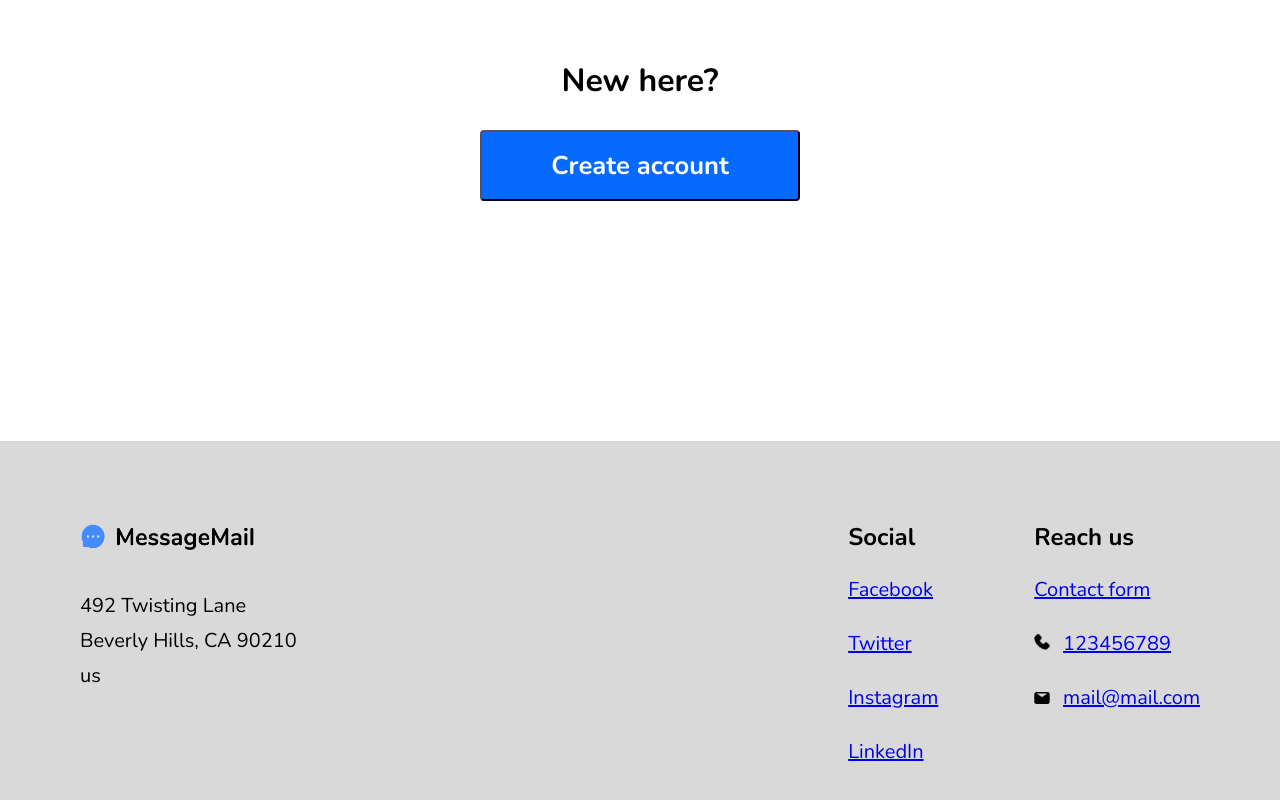
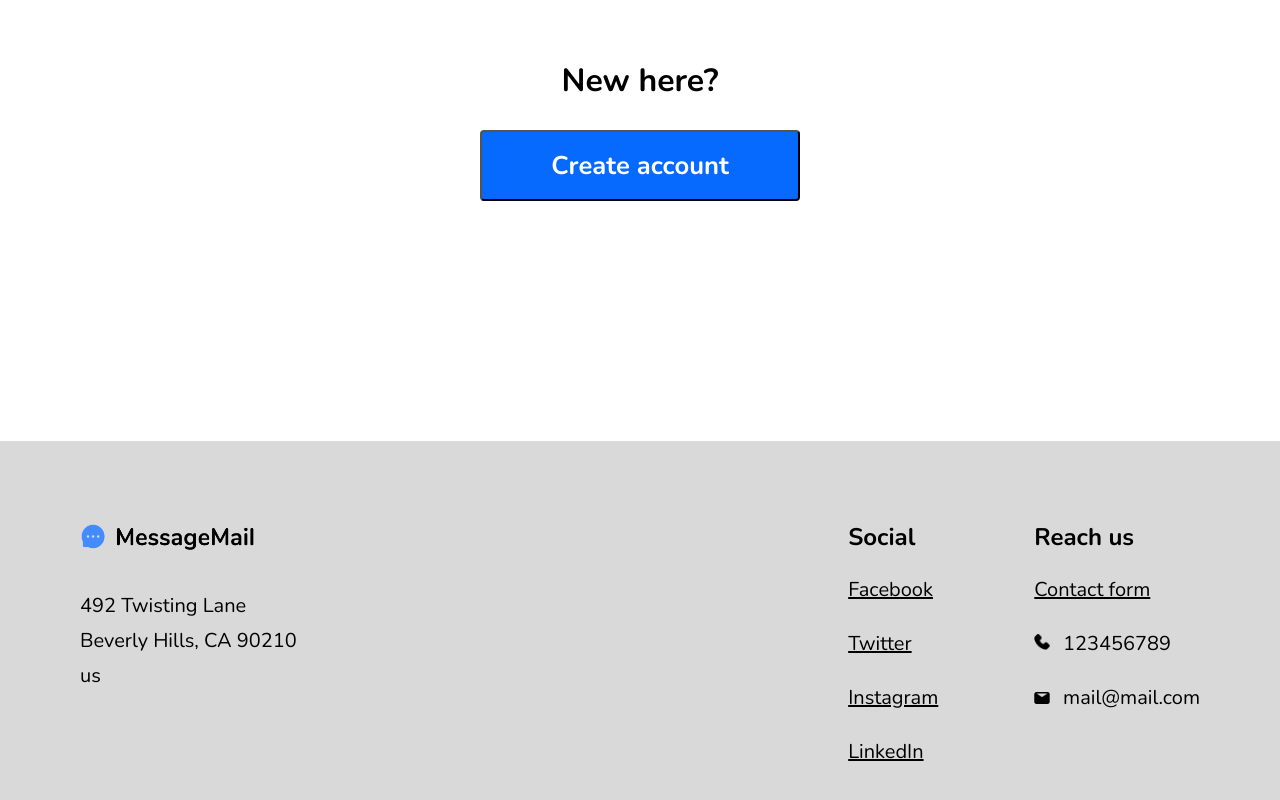
Before and after one commit to VitaliaSvirskaja/messagemail, a React (Vite) app: page /login in a window 1280 px wide. Shown: the part 1066-1866 px from the top of the page. Built offline with nearby package versions, Linux system fonts and the light colour scheme.

Commit message:
Refactored anchor tags to inherit the font color

```diff
--- a/src/components/shared/footer.module.css
+++ b/src/components/shared/Footer.module.css
@@ -75,3 +75,7 @@ p {
   line-height: 54px;
   margin-left: 0.8rem;
 }
+
+a {
+  color: inherit;
+}
--- a/src/components/shared/Footer.tsx
+++ b/src/components/shared/Footer.tsx
@@ -1,4 +1,4 @@
-import styles from "./footer.module.css";
+import styles from "./Footer.module.css";
 import logo from "../../assets/logo.png";
 import telephone from "../../assets/telephone.png";
 import mail from "../../assets/mail.png";
@@ -50,13 +50,21 @@ export const Footer = (props: Props) => {
               alt="Telephone-Icon"
               className={styles.telephone}
             />
-            <a href="src/components/shared/Footer" className={styles.contact}>
+            <a
+              href="src/components/shared/Footer"
+              className={styles.contact}
+              style={{ textDecoration: "none" }}
+            >
               123456789
             </a>
           </div>
           <div>
             <img src={mail} alt="Mail-Icon" className={styles.mail} />
-            <a href="src/components/shared/Footer" className={styles.contact}>
+            <a
+              href="src/components/shared/Footer"
+              className={styles.contact}
+              style={{ textDecoration: "none" }}
+            >
               mail@mail.com
             </a>
           </div>
```
